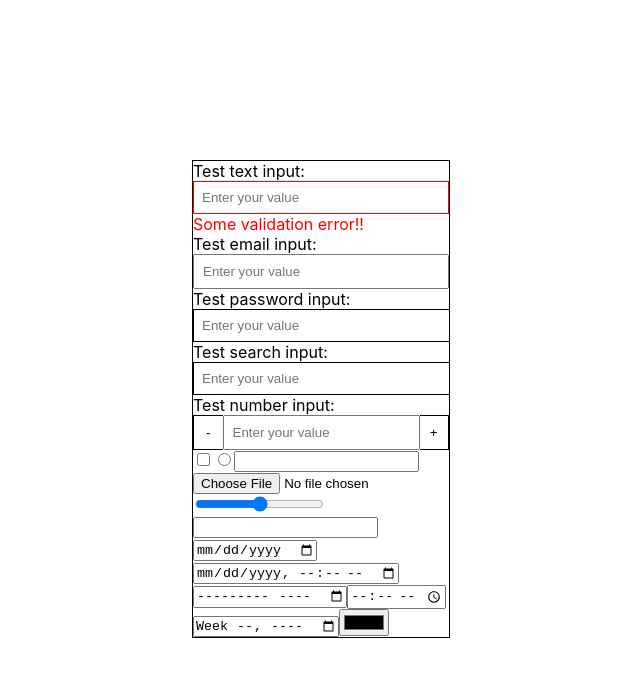
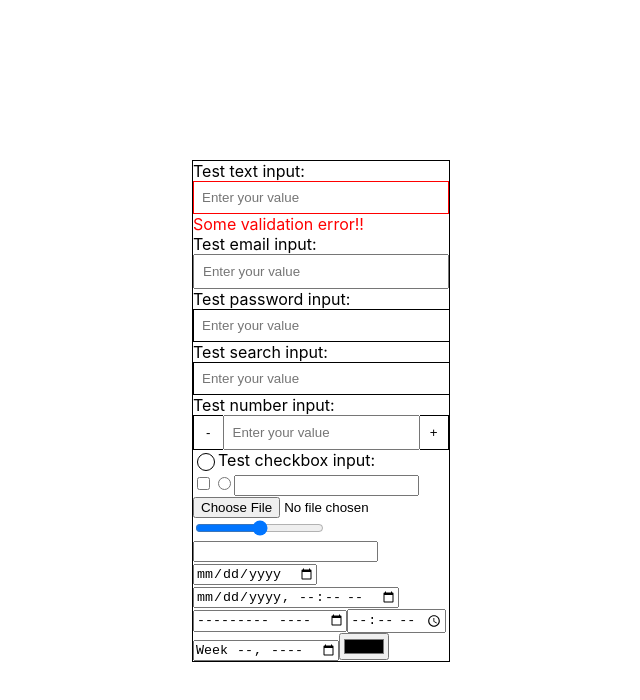
Before and after one commit to DimitarGrozev5/nexgen-exam-task, a React (Create React App) app: page / in a window 1280 px wide. Shown: the top 700 px of the page, without its empty margins (319-959 px from the left). Built offline with nearby package versions, Linux system fonts and the light colour scheme.

Commit message:
Checkbox Input Component

```diff
--- a/src/App.js
+++ b/src/App.js
@@ -6,6 +6,7 @@ import EmailInput from "./components/EmailInput";
 import PasswordInput from "./components/PaswordInput";
 import SearchInput from "./components/SearchInput";
 import NumberInput from "./components/NumberInput";
+import CheckboxInput from "./components/CheckboxInput";
 
 function App() {
   const [val, setVal] = useState("");
@@ -60,6 +61,15 @@ function App() {
           onChange={valHandler}
         />
       </div>
+      <div>
+        <CheckboxInput
+          label="Test checkbox input:"
+          error=""
+          placeholder="Enter your value"
+          value={val}
+          onChange={valHandler}
+        />
+      </div>
       <form>
         <input type="checkbox" />
         <input type="radio" />
--- /dev/null
+++ b/src/components/CheckboxInput/CheckboxInput.module.css
@@ -0,0 +1,27 @@
+.checkbox {
+  appearance: none;
+
+  display: inline;
+  width: 1rem;
+  height: 1rem;
+
+  position: relative;
+
+  font-size: 1rem;
+
+  border: 1px solid black;
+  border-radius: 10000px;
+}
+
+.checkbox:checked::after {
+  content: " ";
+
+  position: absolute;
+  left: 0rem;
+  right: 0rem;
+  top: 0rem;
+  bottom: 0rem;
+
+  background-color: black;
+  border-radius: 10000px;
+}
--- /dev/null
+++ b/src/components/CheckboxInput/index.jsx
@@ -0,0 +1,24 @@
+import Label from "../Label";
+import styles from "./CheckboxInput.module.css";
+
+function CheckboxInput({
+  label,
+
+  value,
+  onChange,
+}) {
+  const changeHandler = (event) => onChange(!value);
+
+  return (
+    <Label label={label} textFirst={false}>
+      <input
+        checked={value}
+        onChange={changeHandler}
+        className={styles.checkbox}
+        type="checkbox"
+      />
+    </Label>
+  );
+}
+
+export default CheckboxInput;
```
